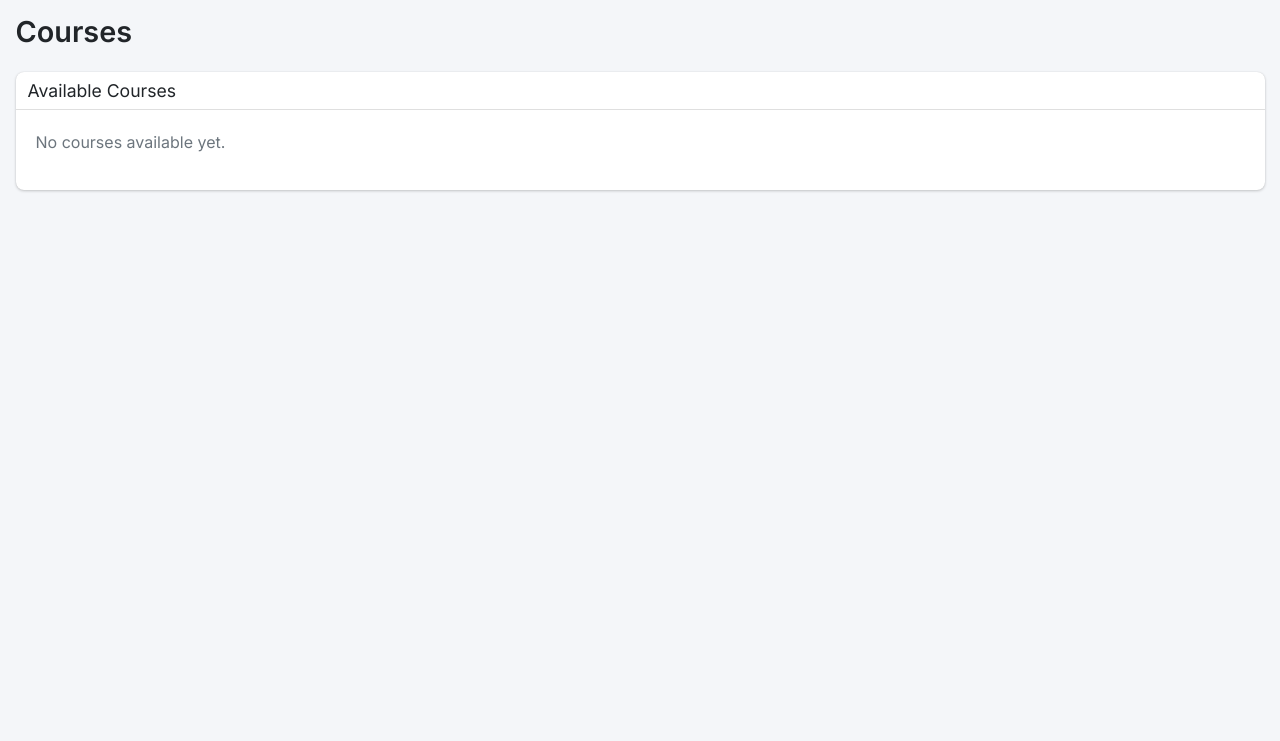
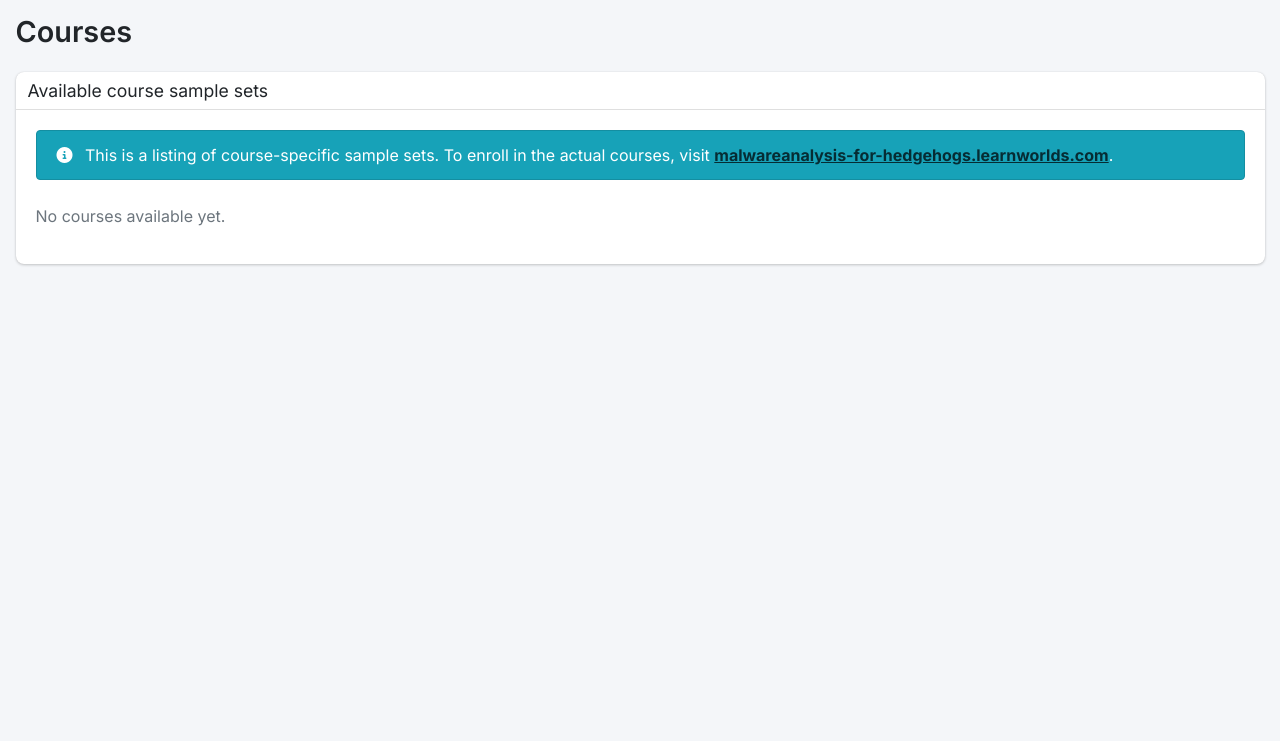
Before and after one commit to struppigel/samplepedia, a Django app: page /courses/ in a window 1280 px wide. Shown: the part 59-800 px from the top of the page. Run offline with Django 5.2, Linux system fonts and the light colour scheme; data that the repository does not hold is empty; parts of the project's set-up code (start-up, migrations or seed data) failed here and were passed over; some libraries are stand-ins or nearby versions.

Commit message:
added notice where to find courses

```diff
--- a/sampledb/samples/templates/samples/course_list.html
+++ b/sampledb/samples/templates/samples/course_list.html
@@ -19,25 +19,37 @@
       <div class="col-12">
         <div class="card">
           <div class="card-header">
-            <h3 class="card-title">Available Courses</h3>
+            <h3 class="card-title">Available course sample sets</h3>
           </div>
           <div class="card-body">
+            <div class="alert alert-info mb-4">
+              <i class="fas fa-info-circle mr-2"></i>
+              This is a listing of course-specific sample sets. To enroll in the actual courses, visit <a href="https://malwareanalysis-for-hedgehogs.learnworlds.com" target="_blank" class="alert-link">malwareanalysis-for-hedgehogs.learnworlds.com</a>.
+            </div>
             {% if courses %}
               <div class="list-group">
                 {% for course in courses %}
                   <a href="{% url 'course_samples' course.id %}" class="list-group-item list-group-item-action">
                     <div class="d-flex w-100 justify-content-between align-items-center">
-                      <h5 class="mb-1">
-                        <i class="fas fa-graduation-cap mr-2"></i>
-                        {{ course.name }}
-                      </h5>
+                      <div class="d-flex align-items-center">
+                        {% if course.image %}
+                          <img src="{{ course.image.url }}" alt="{{ course.name }}" class="rounded mr-3" style="width: 80px; height: 80px; object-fit: cover;">
+                        {% else %}
+                          <div class="bg-secondary text-white rounded mr-3 d-flex align-items-center justify-content-center" style="width: 80px; height: 80px;">
+                            <i class="fas fa-graduation-cap fa-2x"></i>
+                          </div>
+                        {% endif %}
+                        <div>
+                          <h5 class="mb-1">{{ course.name }}</h5>
+                          <p class="mb-0 text-muted">
+                            Browse malware samples used in the {{ course.name }} course
+                          </p>
+                        </div>
+                      </div>
                       <span class="badge badge-primary badge-pill">
                         {{ course.sample_count }} sample{{ course.sample_count|pluralize }}
                       </span>
                     </div>
-                    <p class="mb-1 text-muted">
-                      Browse malware samples used in the {{ course.name }} course
-                    </p>
                   </a>
                 {% endfor %}
               </div>
```
